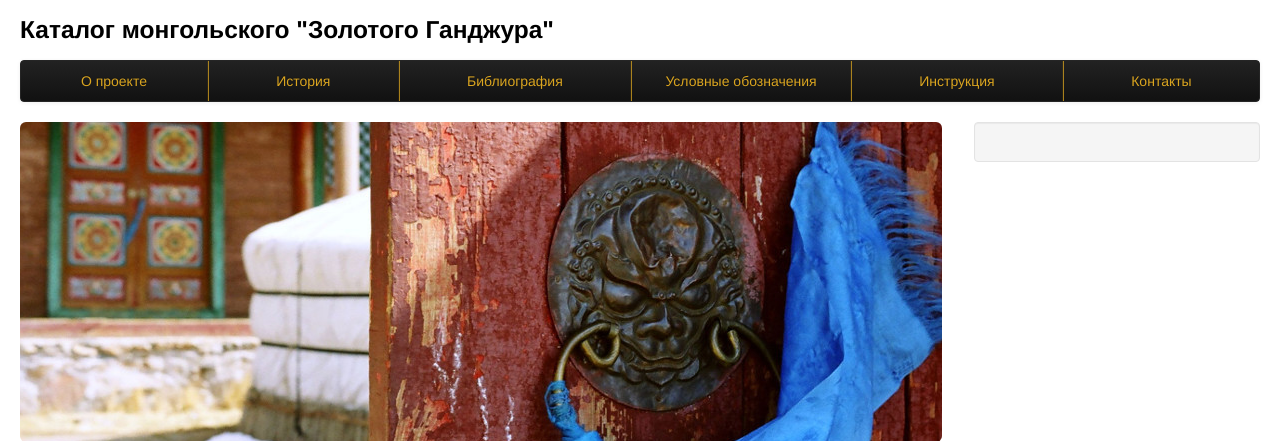
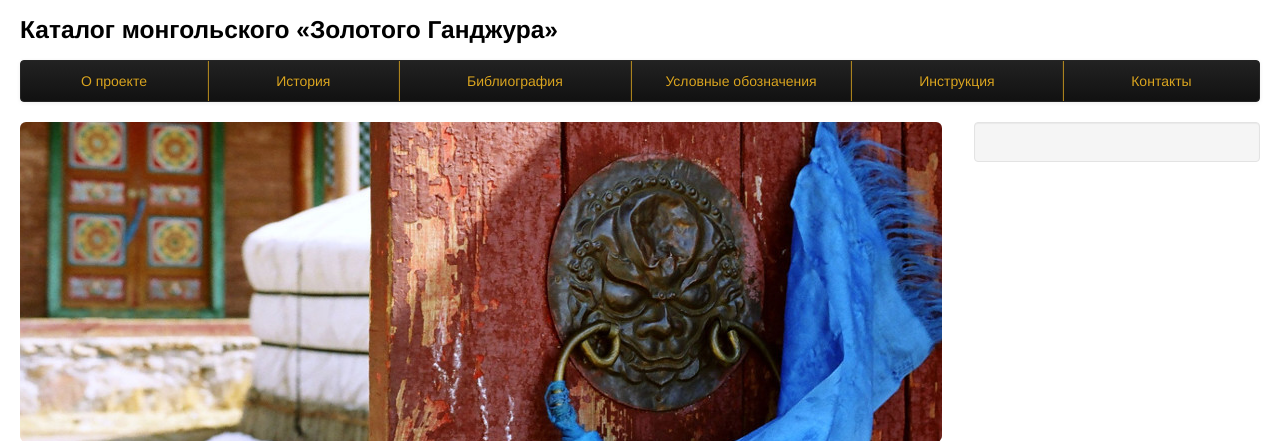
Before and after one commit to Se7ge/yanjur, a Flask app: page / in a window 1280 px wide. Shown: the top 441 px of the page. Run offline with Flask 2, Linux system fonts and the light colour scheme; some libraries are stand-ins or nearby versions.

Commit message:
Some design fixes

```diff
--- a/application/templates/_top.html
+++ b/application/templates/_top.html
@@ -1,5 +1,5 @@
 <div class="masthead">
-    <h3><a href="{{ url_for('index') }}" title="На главную" class="site-name">Каталог монгольского "Золотого Ганджура"</a></h3>
+    <h3><a href="{{ url_for('index') }}" title="На главную" class="site-name">Каталог монгольского &laquo;Золотого Ганджура&raquo;</a></h3>
     <div class="navbar navbar-inverse">
       <div class="navbar-inner">
         <div class="container">
```
